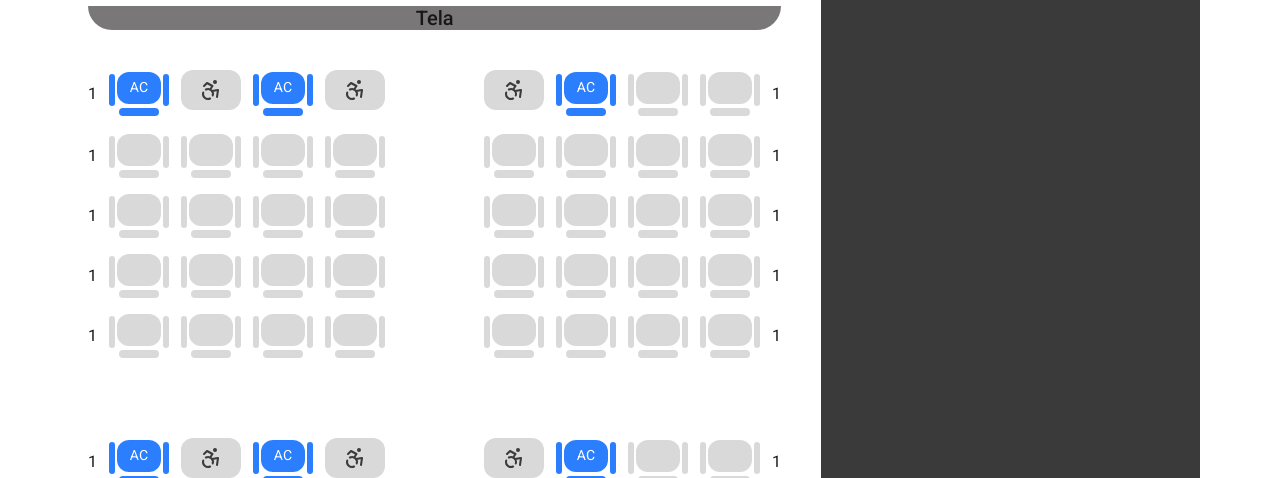
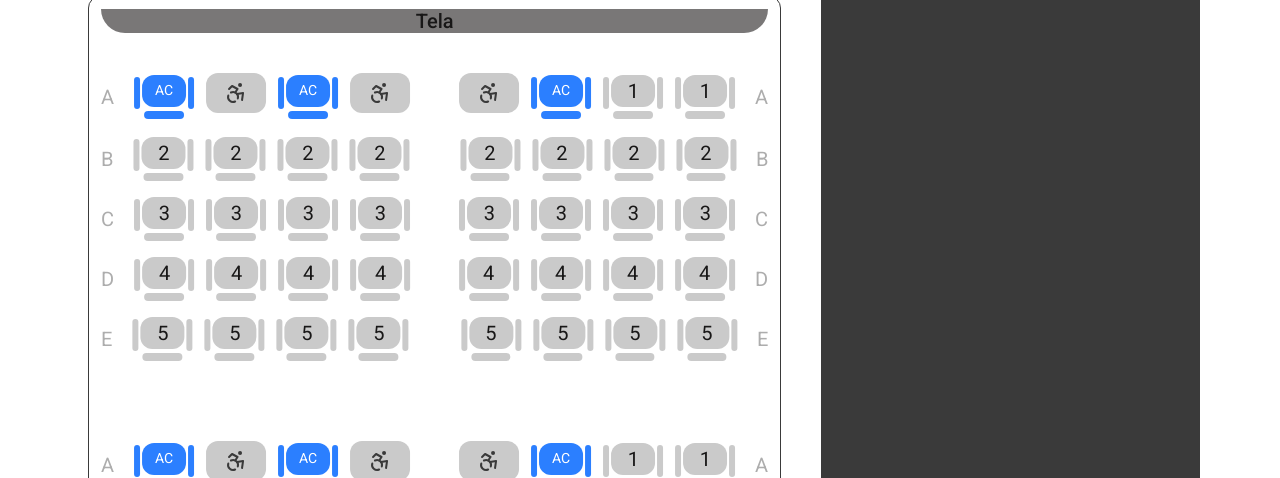
Before and after one commit to MaduDev003/LumiCine, a Next.js app: page /checkout/seats in a window 1280 px wide. Shown: the part 322-800 px from the top of the page. Built offline with nearby package versions, Linux system fonts and the light colour scheme.

Commit message:
feat: chairs postion at grid

```diff
--- a/src/app/globals.css
+++ b/src/app/globals.css
@@ -6,7 +6,7 @@
   --font-color-dark: #e6e3e3;
   --secondary-color-dark: #3a3a3a;
   --tertiary-color-dark: #797777;
-  --font-secondary-dark:#ccc4c4;
+  --font-secondary-dark:#adadad;
 
   --background: #ffffff;
   --foreground: #171717;
--- a/src/features/checkout/components/Chair.tsx
+++ b/src/features/checkout/components/Chair.tsx
@@ -2,19 +2,20 @@ import { Accessibility } from "lucide-react";
 
 type Props = {
     type: "standard" | "accessible" | "companion";
+    position: number;
 };
 
-export default function Chair({ type }: Props) {
+export default function Chair({ type, position }: Props) {
     return (
         <>
             {type === "accessible" && (
-                <div className="w-15 h-10 mt-2 bg-[#D9D9D9] rounded-xl flex items-center justify-center">
+                <div className="w-15 h-10 mt-2 bg-[#cacaca] rounded-xl flex items-center justify-center  hover:brightness-115 hover:scale-105 cursor-pointer">
                     <Accessibility size={24} className="text-secondary-dark rotate-180" />
                 </div>
             )}
 
             {type === "companion" && (
-                <div className="flex items-center">
+                <div className="flex items-center hover:brightness-115 hover:scale-105 cursor-pointer">
                     <div className="bg-blue-500 w-1.5 h-8 rounded-full mt-2" />
 
                     <div className="relative w-12 flex flex-col items-center gap-1 px-0.5">
@@ -32,15 +33,17 @@ export default function Chair({ type }: Props) {
             )}
 
             {type === "standard" && (
-                <div className="flex items-center">
-                    <div className="bg-[#D9D9D9] w-1.5 h-8 rounded-full mt-2" />
+                <div className="flex items-center  hover:brightness-115 hover:scale-105 cursor-pointer">
+                    <div className="bg-[#cacaca] w-1.5 h-8 rounded-full mt-2" />
 
                     <div className="w-12 flex flex-col items-center gap-1 px-0.5">
-                        <div className="bg-[#D9D9D9] h-2 w-[90%] rounded-full" />
-                        <div className="bg-[#D9D9D9] h-8 w-full rounded-xl" />
+                        <div className="bg-[#cacaca] h-2 w-[90%] rounded-full" />
+                        <div className="bg-[#cacaca] h-8 w-full rounded-xl flex justify-center items-center" >
+                            <span className="text-background-dark text-xl  rotate-180">{position}</span>
+                        </div>
                     </div>
 
-                    <div className="bg-[#D9D9D9] w-1.5 h-8 rounded-full mt-2" />
+                    <div className="bg-[#cacaca] w-1.5 h-8 rounded-full mt-2" />
                 </div>
             )}
         </>
--- a/src/features/checkout/components/ChairGrid.tsx
+++ b/src/features/checkout/components/ChairGrid.tsx
@@ -1,30 +1,33 @@
 import Chair from "./Chair";
 type Props = {
     accessible: boolean;
+    index: number
 };
 
-export default function ChairGrid({ accessible }: Props) {
+const positionAtGrid = ["A","B","C","D","E","F","G","H","I"];
+
+export default function ChairGrid({ accessible, index }: Props) {
     return (
         <div className="flex justify-between">
             <div className="rotate-180 flex gap-3">
-                <Chair type={accessible ? "accessible" : "standard"} />
-                <Chair type={accessible ? "companion" : "standard"} />
-                <Chair type={accessible ? "accessible" : "standard"} />
-                <Chair type={accessible ? "companion" : "standard"} />
+                <Chair type={accessible ? "accessible" : "standard"} position={index + 1}/>
+                <Chair type={accessible ? "companion" : "standard"}  position={index + 1}/>
+                <Chair type={accessible ? "accessible" : "standard"}  position={index + 1}/>
+                <Chair type={accessible ? "companion" : "standard"}  position={index + 1}/>
                 <div className="flex items-center">
-                    <p className="rotate-180">1</p>
+                    <p className="rotate-180 text-font-secondary-dark text-xl pr-2">{positionAtGrid[index]}</p>
                 </div>
             </div>
 
             <div className="rotate-180 flex gap-3">
                 <div className="flex items-center">
-                    <p className="rotate-180">1</p>
+                    <p className="rotate-180 text-font-secondary-dark text-xl pl-2">{positionAtGrid[index]}</p>
                 </div>
 
-                <Chair type={"standard"} />
-                <Chair type={"standard"} />
-                <Chair type={accessible ? "companion" : "standard"} />
-                <Chair type={accessible ? "accessible" : "standard"} />
+                <Chair type={"standard"}  position={index + 1}/>
+                <Chair type={"standard"}  position={index + 1}/>
+                <Chair type={accessible ? "companion" : "standard"}  position={index + 1}/>
+                <Chair type={accessible ? "accessible" : "standard"}  position={index + 1}/>
             </div>
         </div>
     );
--- a/src/features/checkout/seats/seatsPage.tsx
+++ b/src/features/checkout/seats/seatsPage.tsx
@@ -26,11 +26,11 @@ export default function SeatsPage() {
                          <div className="flex flex-col-reverse lg:flex-row gap-8 items-stretch lg:h-220 sm:h-400 lg:mt-4 mt-10">
                         <div className=" flex-2 px-2 gap-7 flex flex-col lg:mt-0 mt-10">
                             {/* LEGENDA */}
-                            <div className="bg-secondary-dark w-full h-30 rounded flex gap-2 flex-col py-3 items-center">
+                            <div className="bg-secondary-dark w-full h-30 rounded-xl flex gap-2 flex-col py-3 items-center">
                                 <p className="text-font-dark text-[18px]">Legenda</p>
                                 <div className="w-full px-2 flex justify-evenly">
                                     <div className="flex items-center gap-1">
-                                        <div className="bg-[#D9D9D9] h-4 w-4 shrink-0 rounded-full"></div>
+                                        <div className="bg-[#cacaca] h-4 w-4 shrink-0 rounded-full"></div>
                                         <span className="mt-1 text-font-secondary-dark">Disponível</span>
                                     </div>
                                     <div className="flex items-center gap-1">
@@ -42,7 +42,7 @@ export default function SeatsPage() {
                                         <span className="mt-1 text-font-secondary-dark">Selecionado</span>
                                     </div>
                                     <div className="flex items-center gap-1">
-                                        <div className="bg-[#D9D9D9] h-5 w-5 shrink-0 rounded-full flex items-center justify-center">
+                                        <div className="bg-[#cacaca] h-5 w-5 shrink-0 rounded-full flex items-center justify-center">
                                             <Accessibility size={16} color="#181717" />
                                         </div>
                                         <span className="mt-1 text-font-secondary-dark">Cadeirante</span>
@@ -56,31 +56,33 @@ export default function SeatsPage() {
                                 </div>
                             </div>
                             {/* Assentos */}
-                            <div className="h-full flex flex-col gap-10">
+                            {/* TODO: p-3 tá aq , da borda */}
+                            <div className="h-full flex flex-col gap-10 border border-secondary-dark rounded-xl p-3">
                                 <div className="bg-tertiary-dark h-4 rounded-b-3xl flex justify-center items-center py-3">
                                     <h3 className="text-background-dark font-medium text-[20px]">Tela</h3>
                                 </div>
-                                <div className="flex flex-col gap-20">
+                                <div className="flex flex-col gap-20  ">
                                     <div className="flex flex-col gap-4">
-                                        <ChairGrid accessible={true}/>
-                                        <ChairGrid accessible={false}/>
-                                        <ChairGrid accessible={false}/>
-                                        <ChairGrid accessible={false}/>
-                                        <ChairGrid accessible={false}/>
+                                        {
+                                            Array.from({ length: 5 }).map((_, index) => (
+                                                <ChairGrid key={index} index={index} accessible={index === 0 ? true : false}/>
+                                            ))
+                                       }
                                     </div>
                                      <div className="flex flex-col gap-4">
-                                        <ChairGrid  accessible={true}/>
-                                        <ChairGrid  accessible={false}/>
-                                        <ChairGrid  accessible={false}/>
-                                        <ChairGrid  accessible={false}/>
+                                         {
+                                            Array.from({ length: 4 }).map((_, index) => (
+                                                <ChairGrid key={index} index={index} accessible={index === 0 ? true : false}/>
+                                            ))
+                                       }
                                     </div>
                                 </div>
-                                <div className=" w-full flex justify-center items-center mt-5 lg:mt-3">
+
+                            </div>
+
+                            <div className=" w-full flex justify-center items-center mt-5 lg:mt-2">
                                     <ButtonCine text="Continuar" className="w-50 h-10 text-font-dark bg-accent" />
                                  </div>
-                            </div>
-
-
                         </div>
                           <CheckoutProduct
                             type="seats"
```
